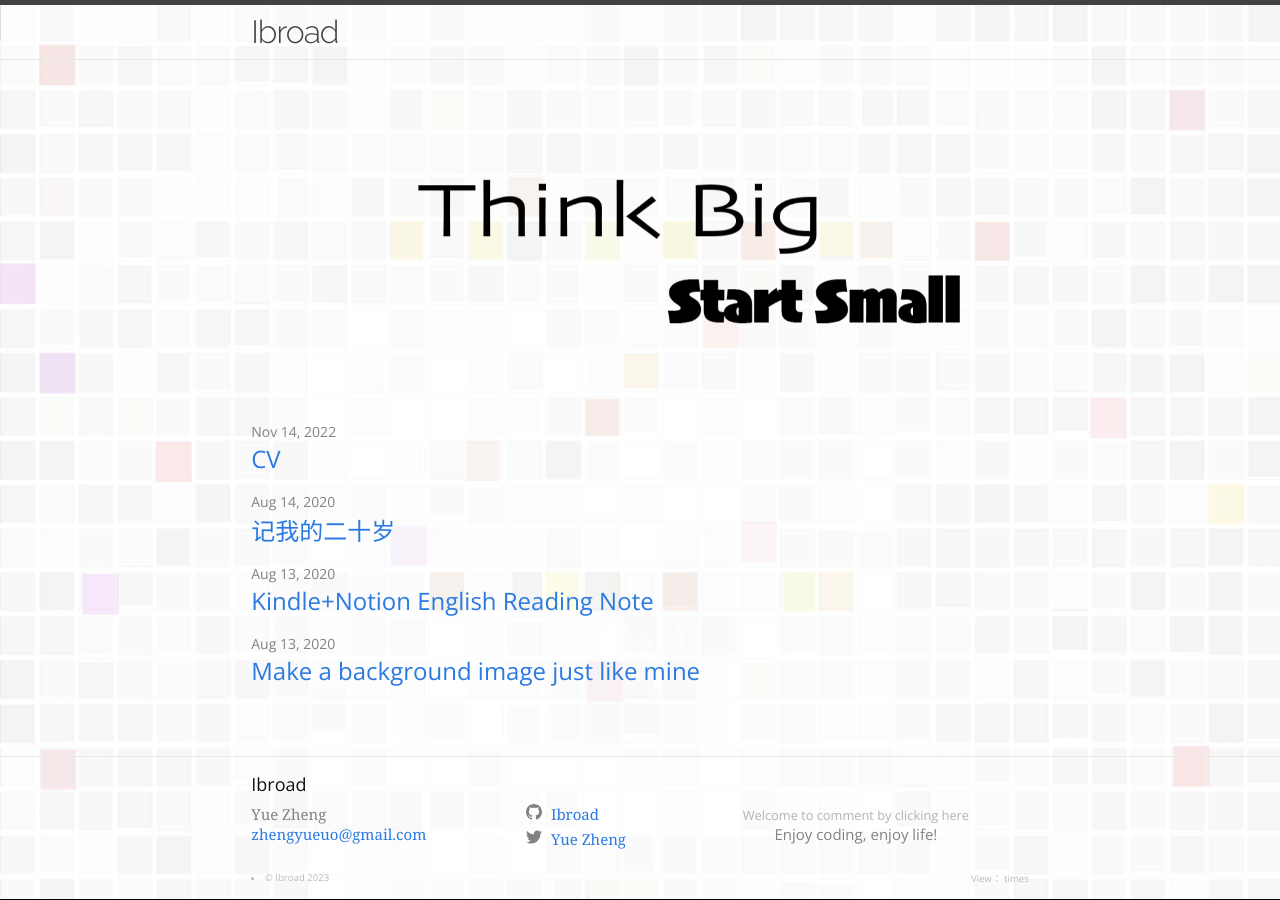
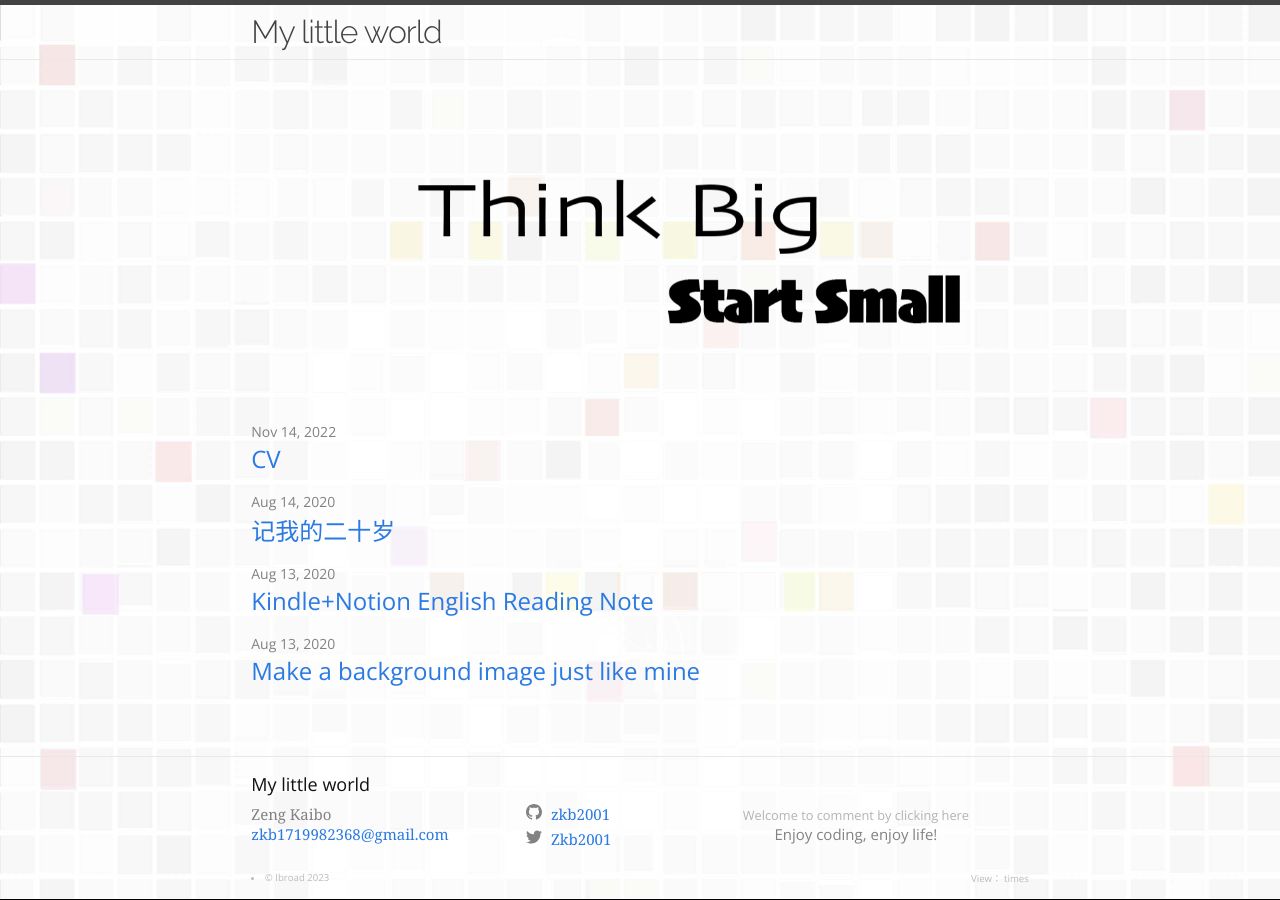
Before and after one commit to zkb2001/zkb2001.github.io, a Jekyll site: the page built from index.markdown, in a window 1280 px wide. Built offline with Jekyll 4.4.1, drawn with Linux system fonts in a browser that asks for light colours; comment, search, counter and statistics services are not loaded.

Commit message:
Update _config.yml

```diff
--- a/_config.yml
+++ b/_config.yml
@@ -18,17 +18,17 @@
 # You can create any custom variable you would like, and they will be accessible
 # in the templates via {{ site.myvariable }}.
 
-title: Ibroad
-email: zhengyueuo@gmail.com
+title: My little world
+email: zkb1719982368@gmail.com
 description: >- # this means to ignore newlines until "baseurl:"
   Enjoy coding, enjoy life!
 baseurl: "" # the subpath of your site, e.g. /blog
 url: "" # the base hostname & protocol for your site, e.g. http://example.com
-twitter_username: Yue Zheng
-github_username:  Ibroad
+twitter_username: Zkb2001
+github_username:  zkb2001
 
 
-author: Yue Zheng
+author: Zeng Kaibo
 # Build settings
 # Remove minima theme to a regular theme.
 # theme: minima
```
